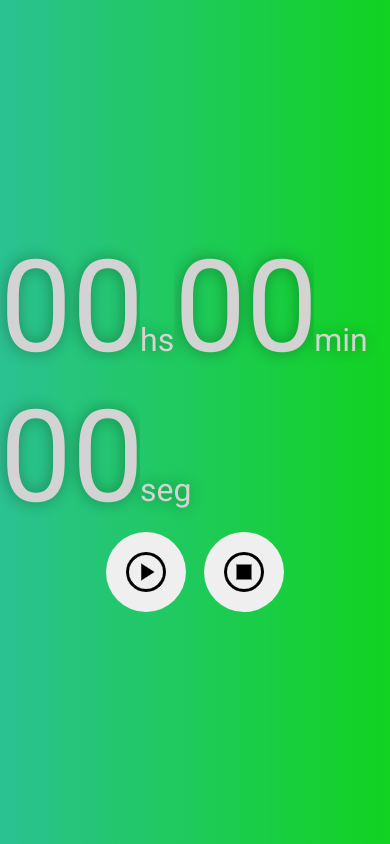
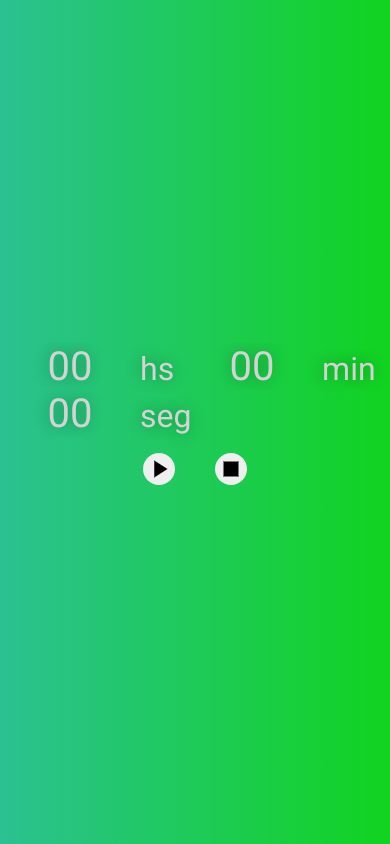
Before and after one commit to joaub/timerJS, a plain HTML site: page index.html in a window 390 px wide. Drawn offline with Linux system fonts and the light colour scheme.

Commit message:
haciendolo responsivo

```diff
--- a/assets/css/styles.css
+++ b/assets/css/styles.css
@@ -40,8 +40,8 @@ body{
    background-color: transparent;
 }
 .buttons button {
-   margin: 0 7px;
-   padding: 40px;
+   margin: 1rem;
+   padding: 10px;
    border: none;
    border-radius: 50%;
 }
@@ -49,11 +49,16 @@ body{
    background-image: url('../img/play.png');
    background-position: center;
    background-repeat: no-repeat;
+   width: 6rem;
+   height: 6rem;
+
 }
 #stop{
    background-image: url('../img/stop.png');
    background-position: center;
    background-repeat: no-repeat;
+   width: 6rem;
+   height: 6rem;
 }
 
 #play:active{
@@ -62,3 +67,35 @@ body{
 #stop:active{
    background-color: #f30d0d;
 }
+
+@media (max-width: 767px){
+
+   .container{
+      font-size: 2rem;
+
+   }
+   .clock{
+      font-size: 2rem;
+      padding: 0;
+      margin: 0;
+   }
+   .number{
+      font-size: 2.5rem;
+
+   }
+   .buttons button {
+      font-size: 1rem;
+      height: 10px;
+      width: 10px;
+   }
+   #play{
+      font-size: 1rem;
+      width: 2rem;
+      height: 2rem;
+   }
+   #stop{
+      font-size: 1rem;
+      width: 2rem;
+      height: 2rem;
+   }
+}
```
Also changed, not shown: index.html (+3 -1 lines).
